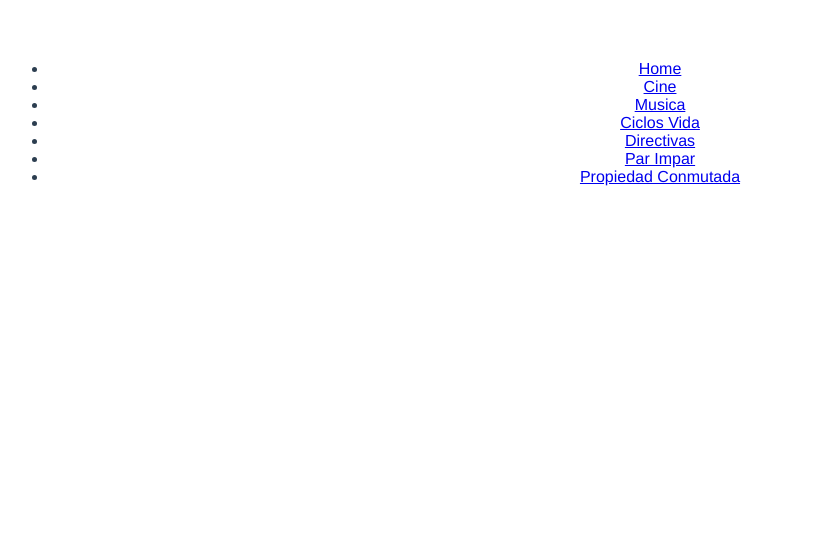
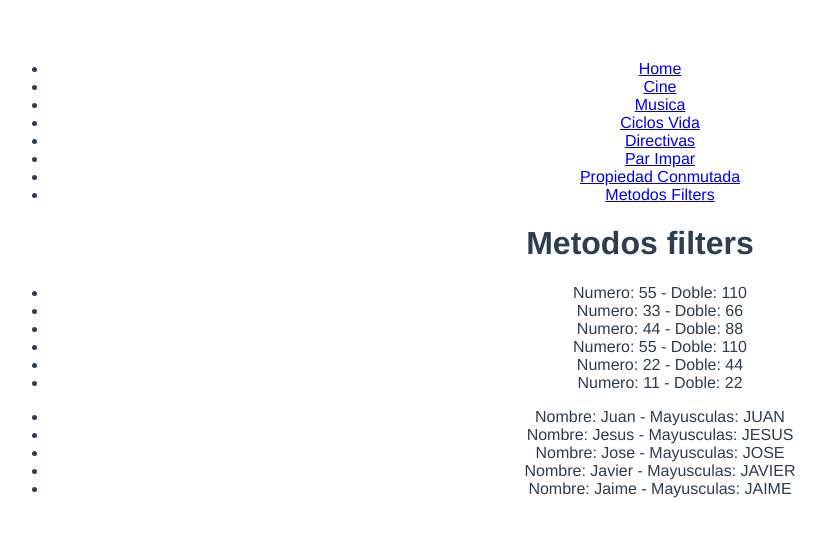
Before and after one commit to angeldzz/primervue, a Vue app: page /metodosFilters in a window 1280 px wide. Shown: the top 536 px of the page, without its empty margins (0-826 px from the left). Built offline with nearby package versions, Linux system fonts and the light colour scheme.

Commit message:
metodos filter

```diff
--- a/src/components/MenuComponent.vue
+++ b/src/components/MenuComponent.vue
@@ -8,6 +8,7 @@
         <li class="menu-item"><router-link to="/directivas" class="menu-link">Directivas</router-link></li>
         <li class="menu-item"><router-link to="/parimpar" class="menu-link">Par Impar</router-link></li>
         <li class="menu-item"><router-link to="/propiedadConmutada" class="menu-link">Propiedad Conmutada</router-link></li>
+        <li class="menu-item"><router-link to="/metodosFilters" class="menu-link">Metodos Filters</router-link></li>
     </ul>
   </div>
 </template>
--- /dev/null
+++ b/src/components/MetodosFilters.vue
@@ -0,0 +1,29 @@
+<template>
+  <div>
+    <h1>Metodos filters</h1>
+    <ul>
+        <li v-for="num in numeros" :key="num">
+            Numero:  {{ num }} -
+            Doble:  {{ $filters.getNumeroDoble(num) }}
+        </li>
+    </ul>
+    <ul>
+        <li v-for="nombre in nombres" :key="nombre">
+            Nombre: {{ nombre }} -
+            Mayusculas: {{ $filters.mayuscula(nombre) }}
+        </li>
+    </ul>
+  </div>
+</template>
+
+<script>
+export default {
+    name:"MetodosFilters",
+    data(){
+        return {
+            numeros : [55,33,44,55,22,11],
+            nombres:["Juan","Jesus","Jose","Javier","Jaime"]
+        }
+    }
+}
+</script>
--- a/src/components/Router.js
+++ b/src/components/Router.js
@@ -9,6 +9,7 @@ import CiclosVida from '../components/CiclosVida.vue'
 import DirectivasComponent from "../components/DirectivasComponent.vue";
 import ParImpar from "../components/ParImpar.vue";
 import PropiedadConmutada from "../components/PropiedadConmutada.vue";
+import MetodosFilters from "../components/MetodosFilters.vue"
 //Un array con las rutas de navegacion
 
 const myRoutes = [
@@ -19,6 +20,7 @@ const myRoutes = [
     {path:"/directivas", component: DirectivasComponent},
     {path:"/parimpar", component: ParImpar},
     {path:"/propiedadConmutada", component: PropiedadConmutada},
+    {path:"/metodosFilters", component: MetodosFilters},
 ]
 //Creamos una variable para el router indicando el tipo de navegacion y las rutas
 const router = createRouter({
--- a/src/main.js
+++ b/src/main.js
@@ -2,4 +2,15 @@ import { createApp } from 'vue'
 import App from './App.vue'
 import router from './components/Router'
 
-createApp(App).use(router).mount('#app')
+let app = createApp(App)
+
+app.config.globalProperties.$filters = {
+    mayuscula(dato){
+        return dato.toUpperCase();
+    },
+    getNumeroDoble(numero){
+        return numero * 2
+    }
+}
+
+app.use(router).mount('#app')
```
